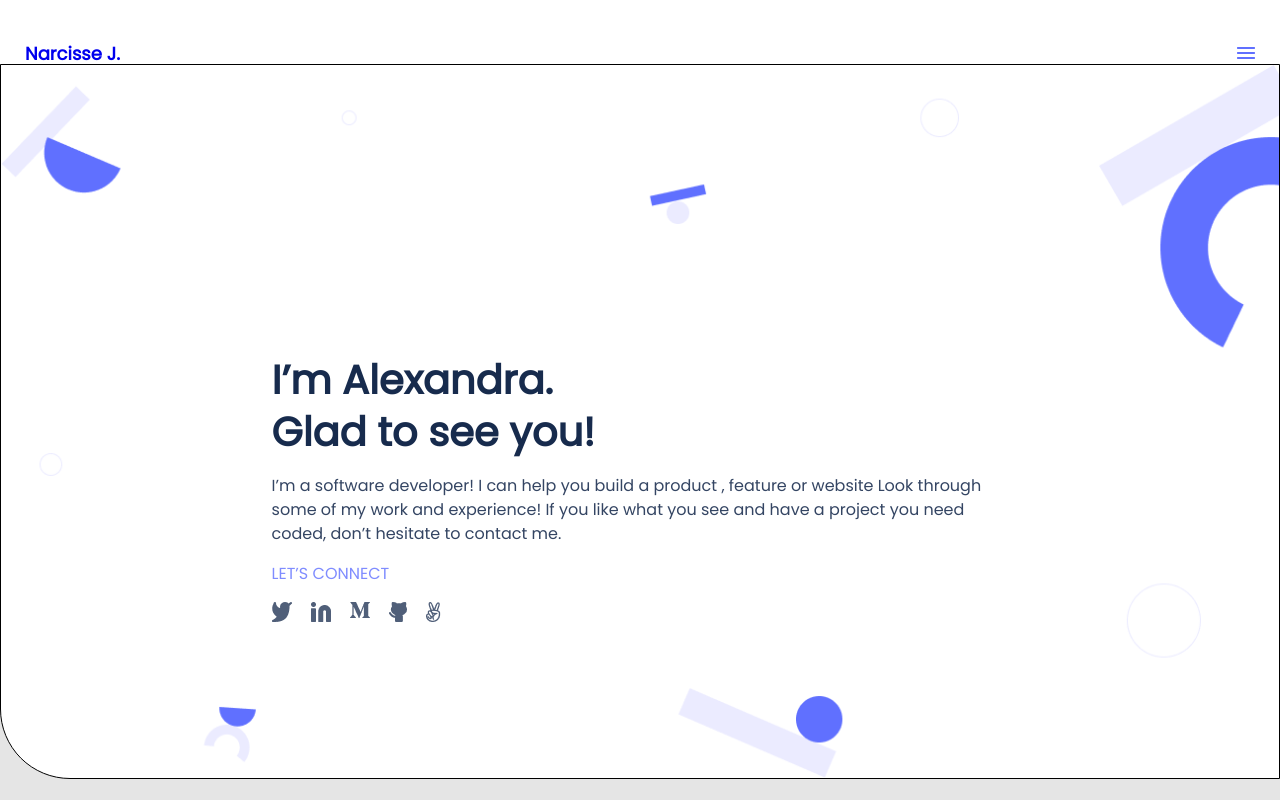
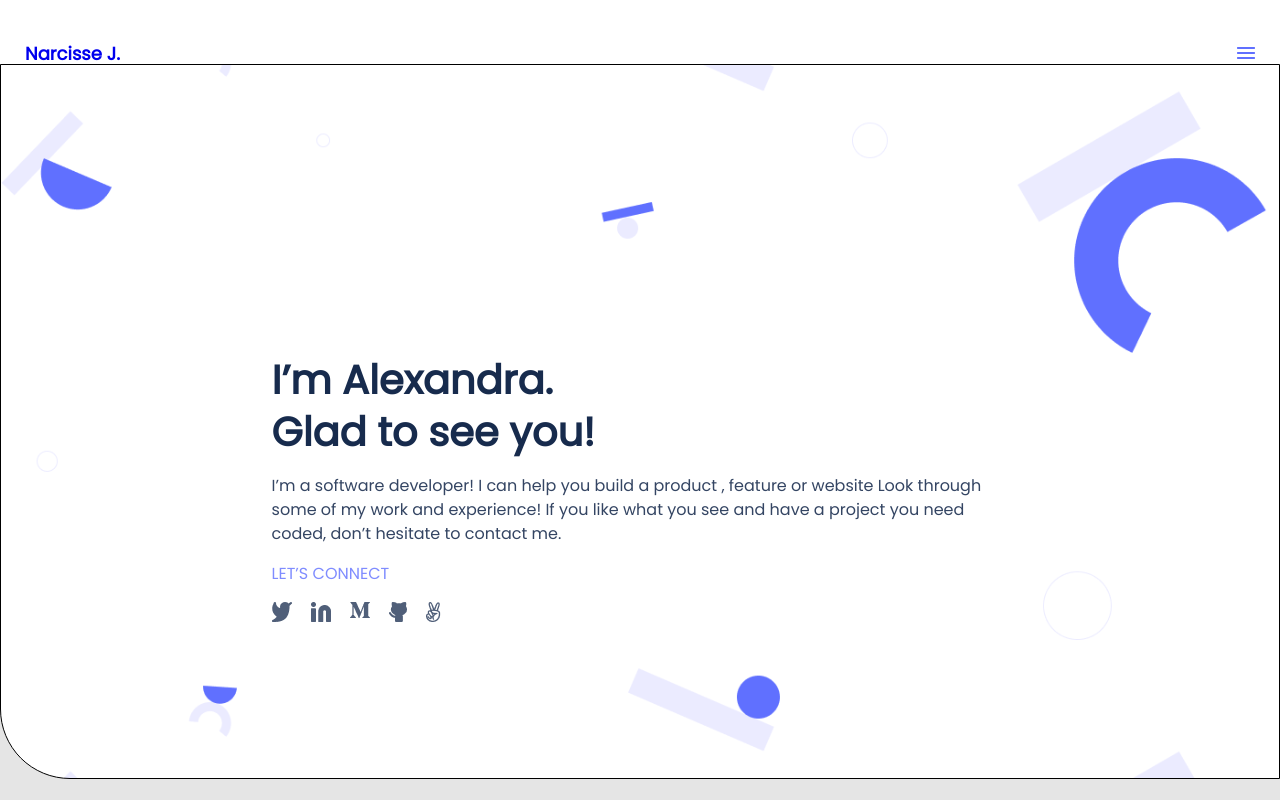
Before and after one commit to jojo987N/portfolio, a website: page index.html in a window 1280 px wide. Shown: the top 800 px of the page. Drawn offline with Linux system fonts and the light colour scheme.

Commit message:
Edit style css file

```diff
--- a/style.css
+++ b/style.css
@@ -336,7 +336,8 @@ textarea::placeholder {
   }
   .headline-bg {
     background: url('./img/header-bg-desktop.png'), #fff;
-    background-size: cover;
+    background-size: contain;
+    background-position: 0% 50%;
 
   }
   .headline{
```
